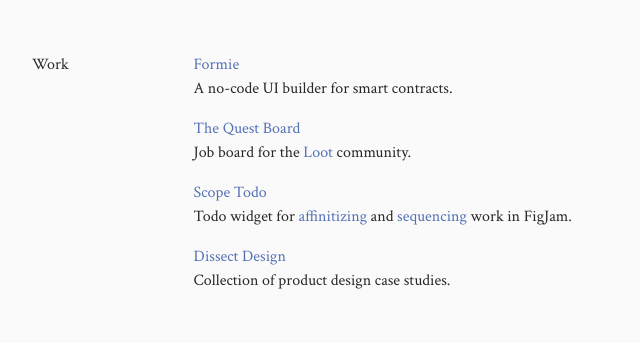
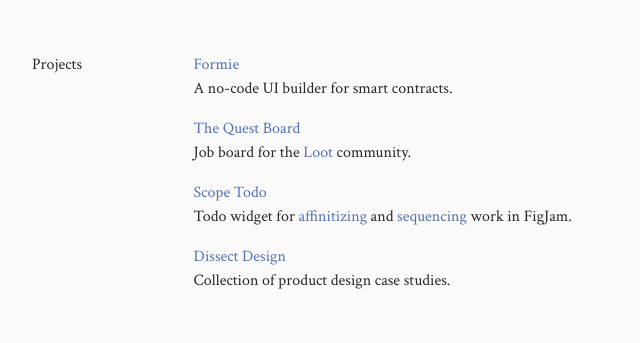
Before and after one commit to maxgeor/me, a plain HTML site: page index.html in a window 1280 px wide. Shown: the part 259-602 px from the top of the page, 232-872 px from the left. Drawn offline with Linux system fonts and the light colour scheme; a web font is replaced by a local one.

Commit message:
work -> projcets

```diff
--- a/index.html
+++ b/index.html
@@ -30,7 +30,7 @@
       </div>
     </section>
     <section>
-      <p>Work</p>
+      <p>Projects</p>
       <div class="content">
         <article>
           <a href="https://www.formie.co/" target=”_blank”>Formie</a>
```
